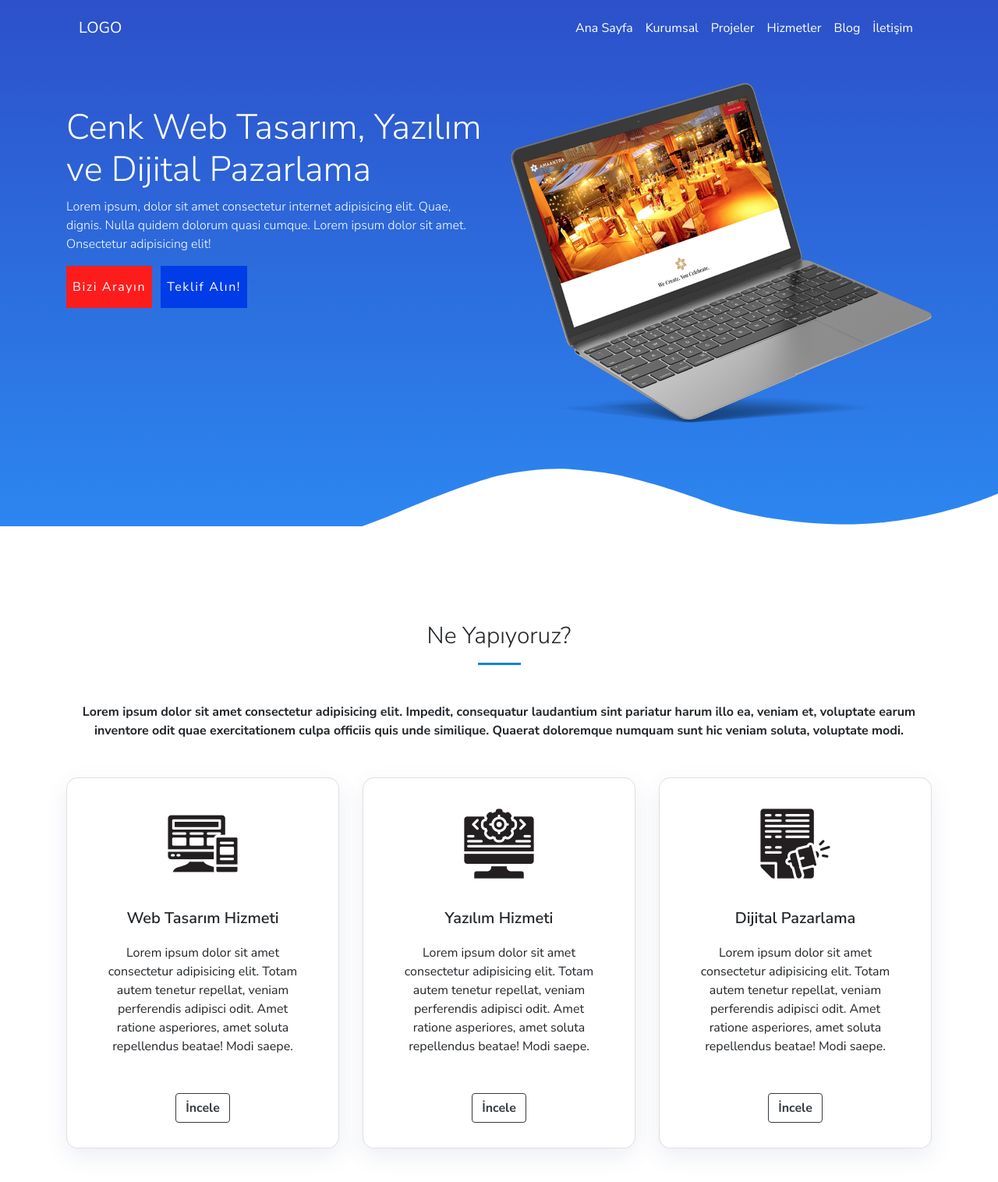
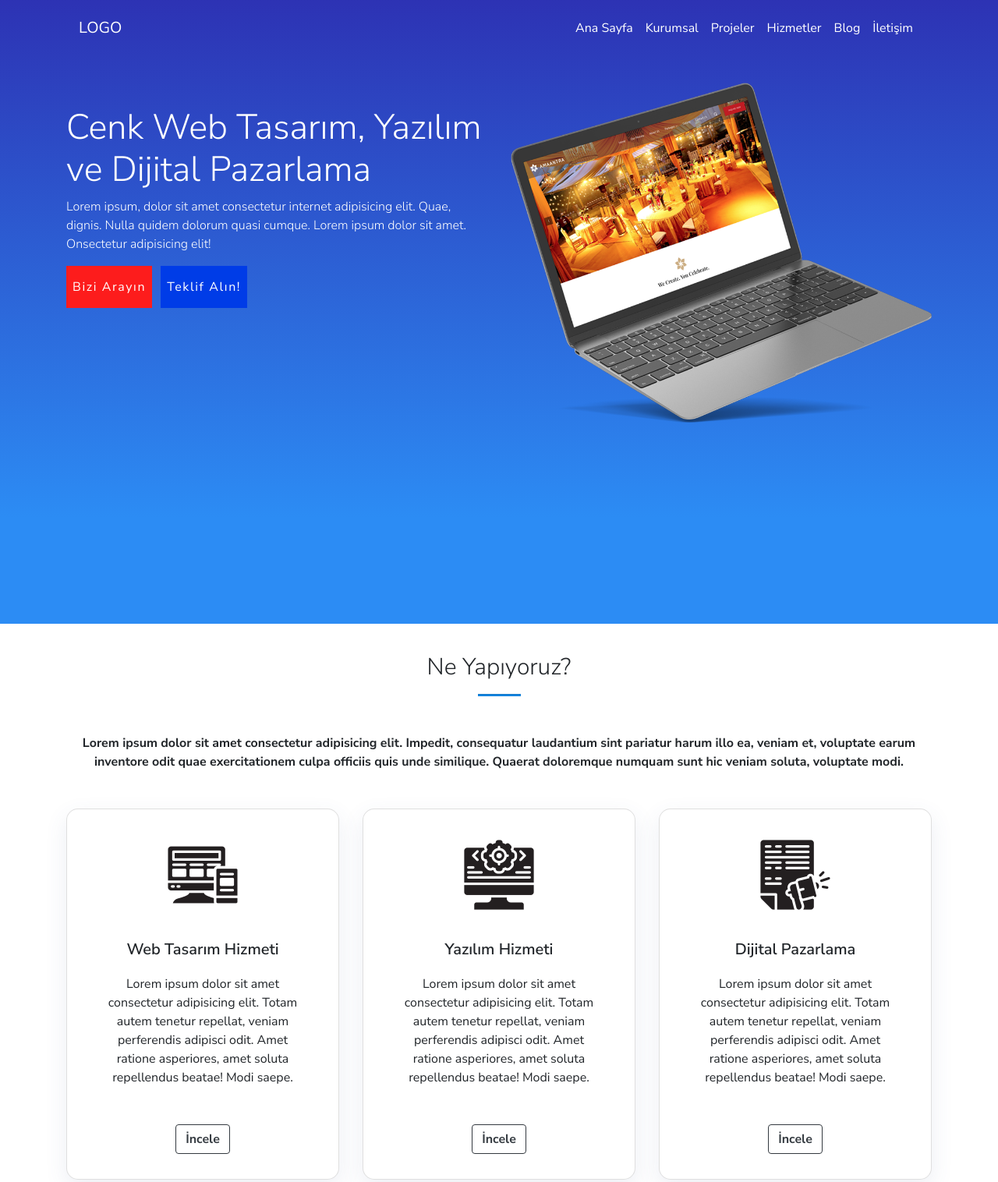
Before and after one commit to c3nk4/web-ajans, a plain HTML site: page index.html in a window 1280 px wide. Shown: the top 1516 px of the page at 78% size. Drawn offline with nearby package versions, Linux system fonts and the light colour scheme.

Commit message:
Update style.css

```diff
--- a/css/style.css
+++ b/css/style.css
@@ -83,10 +83,11 @@ body {
 
 #indexBanner {
     color: #fff;
-    background: linear-gradient(180deg, #2d2db0 -65%, #2c8cf4 110%);
+    background: linear-gradient(180deg, #2d2db0 -5%, #2c8cf4 83%);
     margin-top: -72px;
     padding-top: 2rem;
     padding-bottom: 133px;
+    height: 100vh;
 }
 
 #indexBanner h1 {
@@ -113,7 +114,7 @@ body {
 }
 
 #hizmetler {
-    margin-top: -90px;
+    margin-top: -10px;
 }
 
 .nasil i {
@@ -138,6 +139,7 @@ body {
 }
 
 .shape svg {
+    display: none;
     fill: #fff;
     border-bottom: 37px solid #fff;
     position: relative;
```
